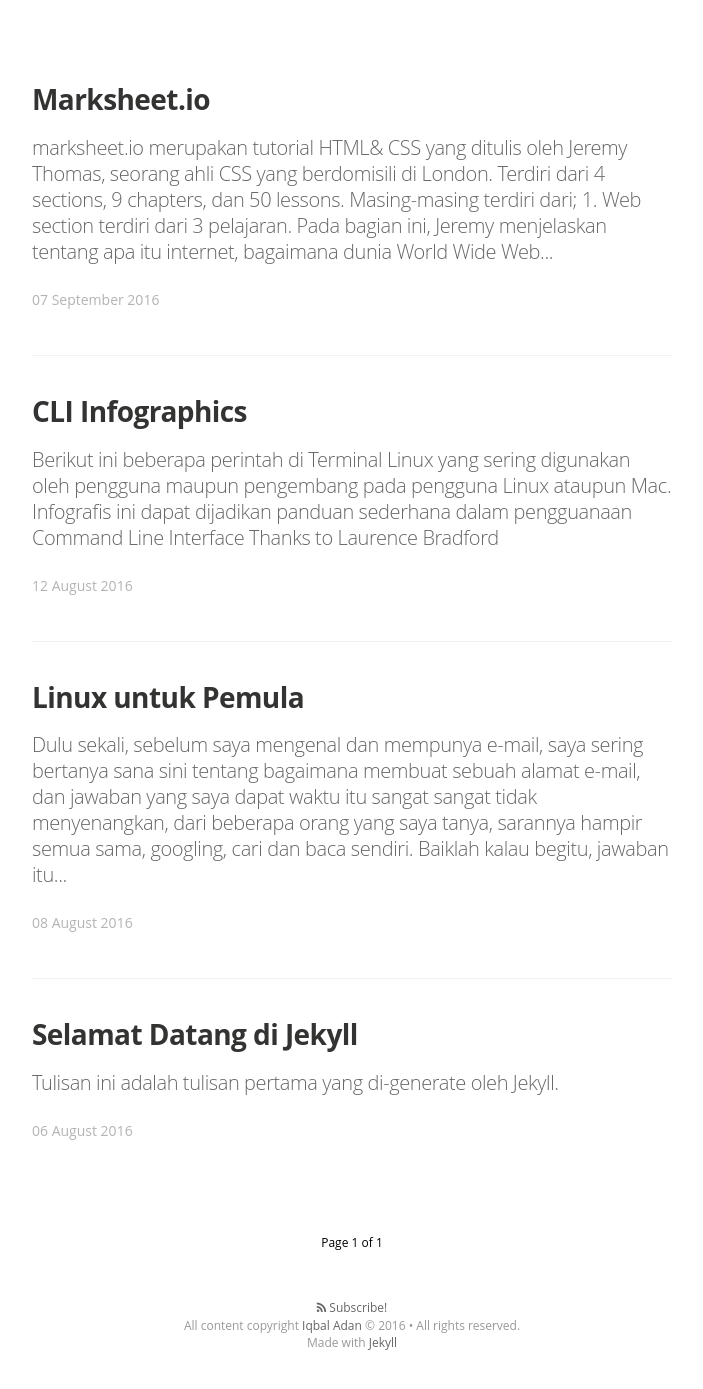
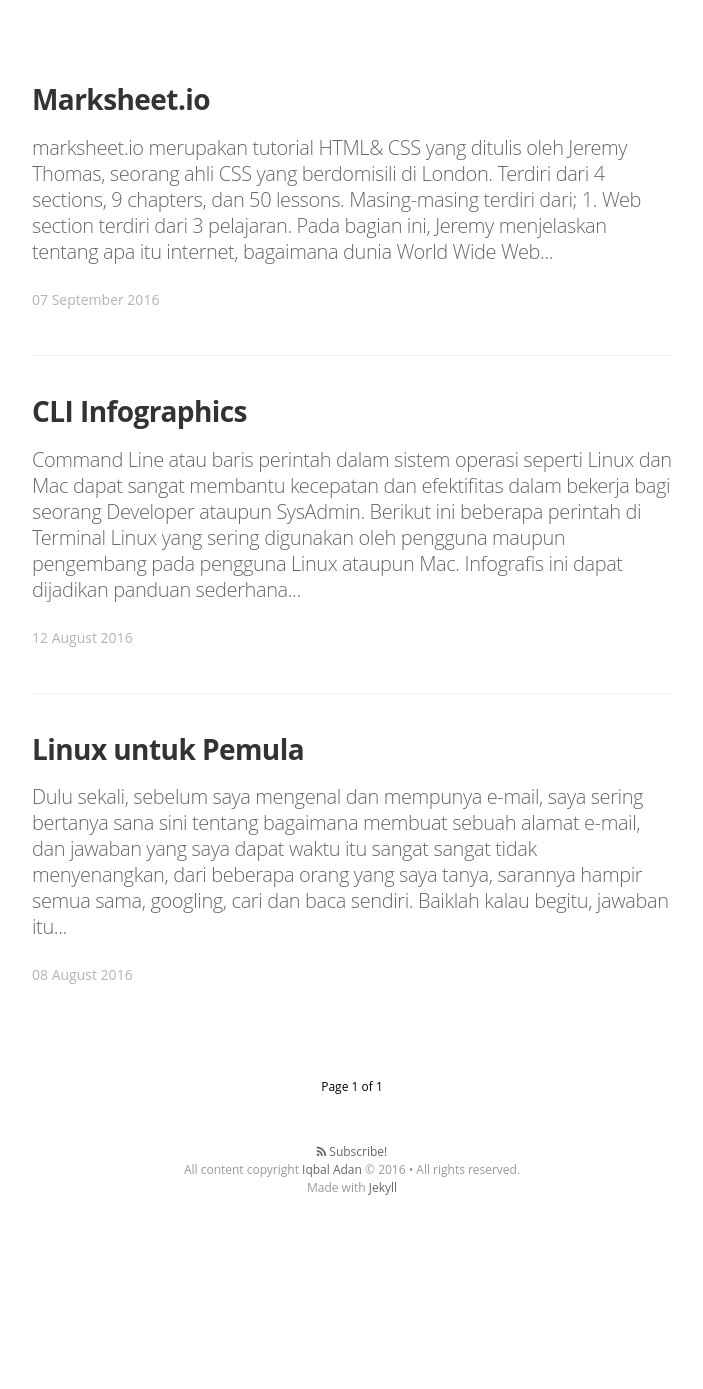
Before and after one commit to iqbaladan/iqbaladan.github.io, a Jekyll site: the page built from index.html, in a window 1280 px wide and 1400 px high, scrolled down 667 px. Shown: the top 1389 px of the window, without its empty margins (288-991 px from the left). Built offline with Jekyll 4.4.1, drawn with Linux system fonts in a browser that asks for light colours; nearby versions of some CDN libraries; some web fonts are replaced; the list of posts is cut into pages by our own code; after the commit the page ends 1911 px from its top, so only the background shows below that; grey boxes are pictures that could not be loaded.

Commit message:
Update blog post

```diff
--- a/_posts/2016-08-12-cli.md
+++ b/_posts/2016-08-12-cli.md
@@ -4,7 +4,7 @@ title:  "CLI Infographics"
 permalink: cli
 ---
 
-Berikut ini beberapa perintah di Terminal Linux yang sering digunakan oleh pengguna maupun pengembang pada pengguna Linux ataupun Mac.
+**Command Line** atau baris perintah dalam sistem operasi seperti Linux dan Mac dapat sangat membantu kecepatan dan efektifitas dalam bekerja bagi seorang Developer ataupun SysAdmin. Berikut ini beberapa perintah di Terminal Linux yang sering digunakan oleh pengguna maupun pengembang pada pengguna Linux ataupun Mac.
 Infografis ini dapat dijadikan panduan sederhana dalam pengguanaan *Command Line Interface*
 
 ![<img src=”http://learntocodewith.me/wp-content/uploads/2014/05/command-cheat-sheet.jpg” alt=’command cheat sheet’ width=’818px’ border=’0’/>](http://learntocodewith.me/wp-content/uploads/2014/05/command-cheat-sheet.jpg)
```
Also changed, not shown: _posts/2016-09-07-marksheet.io.md (+1 -1 lines), _drafts/2016-08-06-Selamat Datang di Jekyll.markdown (renamed from _posts/2016-08-06-Selamat Datang di Jekyll.markdown).
